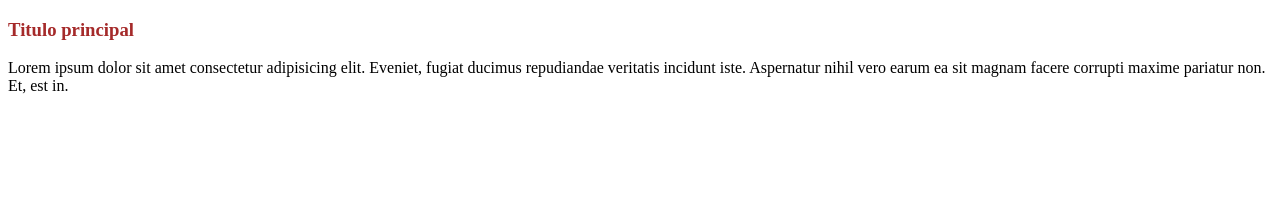
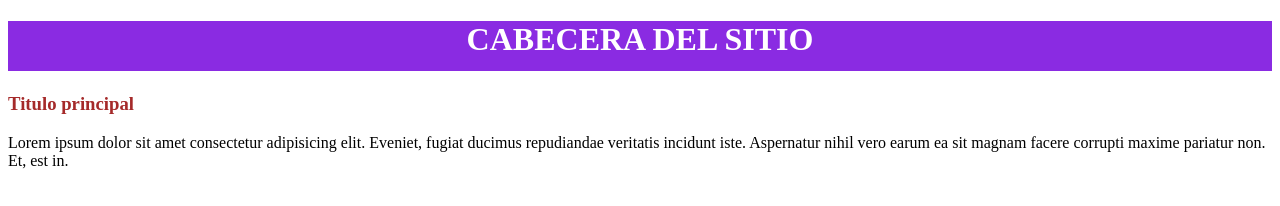
Before and after one commit to criskruz/proyectoPrueba, a plain HTML site: page index.html in a window 1280 px wide. Drawn offline with Linux system fonts and the light colour scheme.

Commit message:
agregué header al proyecto

```diff
--- a/css/estilos.css
+++ b/css/estilos.css
@@ -2,3 +2,11 @@ h3{
     color: brown;
 
 }
+
+h1{
+    background-color: blueviolet;
+    color:white;
+    text-align: center;
+    width: 100%;
+    height: 50px;
+}
--- a/index.html
+++ b/index.html
@@ -7,6 +7,10 @@
     <link rel="stylesheet" href="./css/estilos.css">
 </head>
 <body>
+    <header>
+        <h1>CABECERA DEL SITIO</h1>
+    </header>
+
     <h3>Titulo principal</h3>
     <p>Lorem ipsum dolor sit amet consectetur adipisicing elit. Eveniet, fugiat ducimus repudiandae veritatis incidunt iste. Aspernatur nihil vero earum ea sit magnam facere corrupti maxime pariatur non. Et, est in.</p>
 </body>
```
